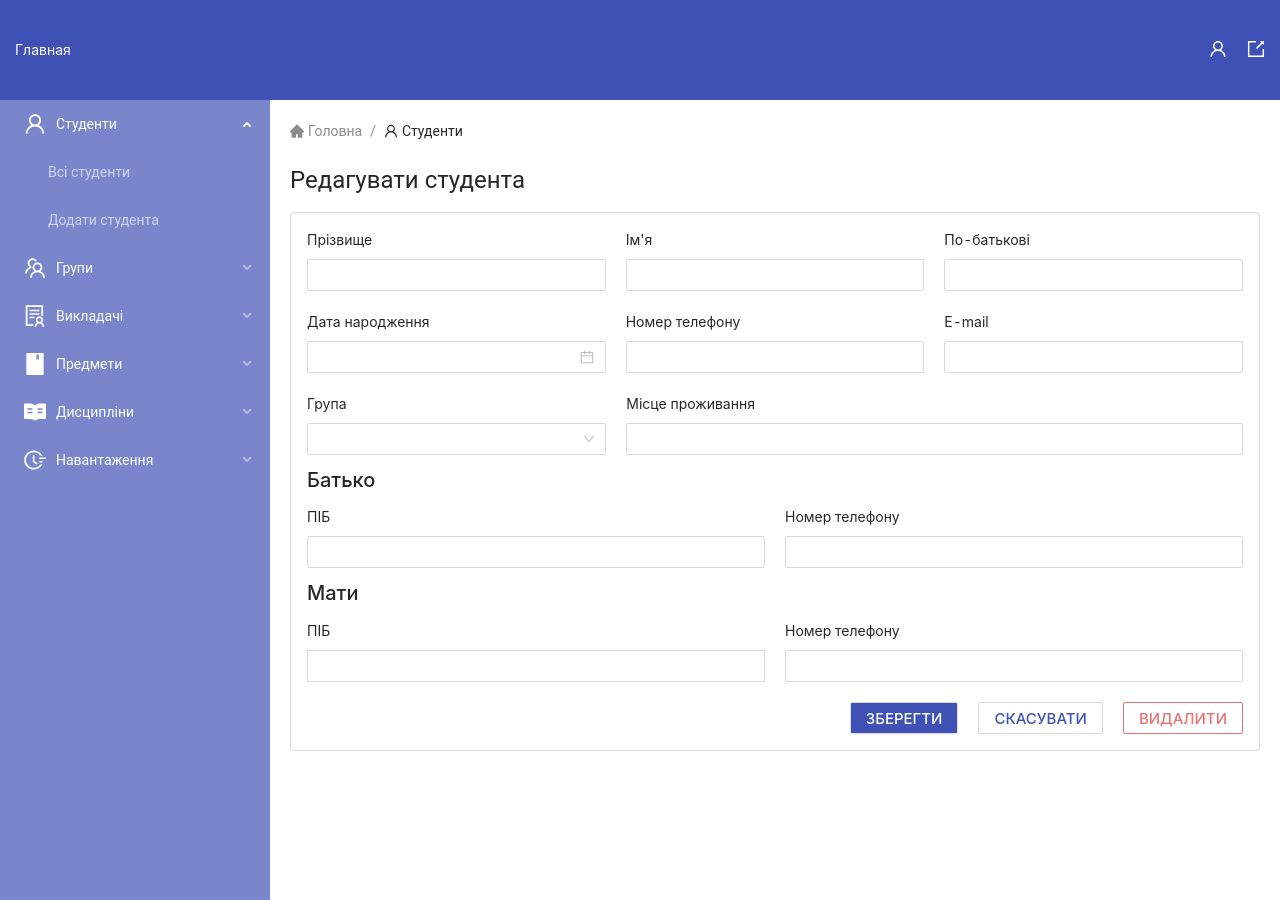
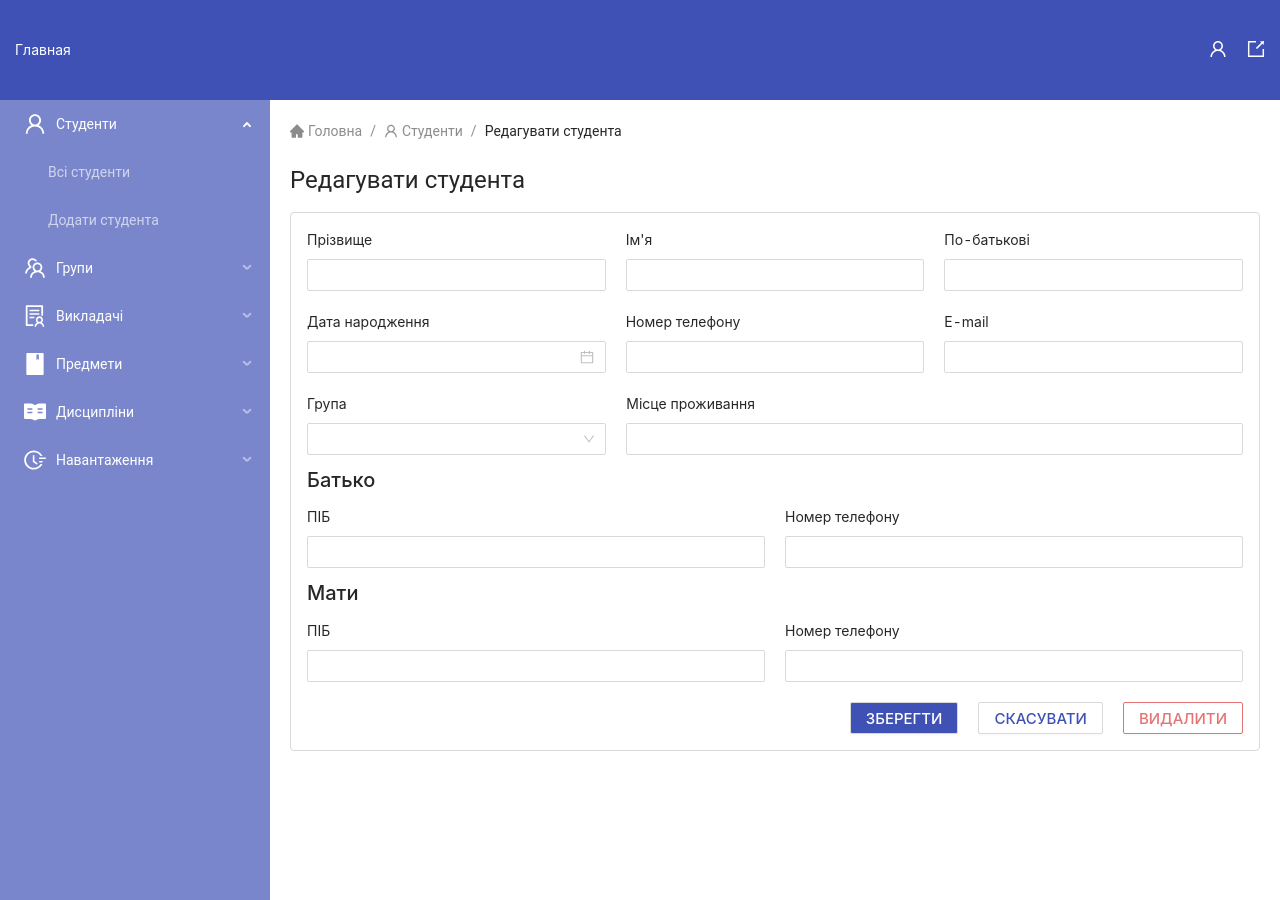
Before and after one commit to LordPozdnyakov/Timetable-for-university-frontend, a React (Create React App) app: page /students/edit-student in a window 1280 px wide. Built offline with nearby package versions, Linux system fonts and the light colour scheme.

Commit message:
change breadcrumbs, refactor

```diff
--- a/src/Components/Breadcrumbs/Breadcrumbs.scss
+++ b/src/Components/Breadcrumbs/Breadcrumbs.scss
@@ -1,3 +1,3 @@
-.breadcrumps {
+.breadcrumbs {
   margin-bottom: 20px !important;
 }
--- a/src/Components/Breadcrumbs/Breadcrumbs.tsx
+++ b/src/Components/Breadcrumbs/Breadcrumbs.tsx
@@ -3,7 +3,8 @@ import {Breadcrumb} from 'antd';
 import {HomeFilled, UserOutlined} from '@ant-design/icons';
 import {useLocation} from 'react-router-dom';
 import IPathnamesProperties from '../../Types/IPathnamesProperties';
-import {checkIfPageIsProfile, createPathnamesArray} from '../../Shared/helpers';
+import {useTypedSelector} from '../../hooks/useTypedSelector';
+import {createPathnamesArray, checkIfPageIsProfile, createBreadcrumpsForUserName} from '../../Utils/helpers/breadcrumbs-helpers';
 import './Breadcrumbs.scss';
 
 const pathnamesProperties: IPathnamesProperties[] = [
@@ -21,6 +22,11 @@ const pathnamesProperties: IPathnamesProperties[] = [
     path: 'add-student',
     title: 'Додати студента',
     icon: null
+  },
+  {
+    path: 'edit-student',
+    title: 'Редагувати студента',
+    icon: null
   }
 ]
 
@@ -28,9 +34,10 @@ const Breadcrumbs = () => {
   const location = useLocation();
   const pathnames: string[] = createPathnamesArray(location.pathname);
   const isProfile: boolean = checkIfPageIsProfile(location.pathname);
+  const {selectedStudent} = useTypedSelector((state) => state.studentsReducer);
 
   return (
-    <Breadcrumb className='breadcrumps'>
+    <Breadcrumb className='breadcrumbs'>
       {
         pathnames.length > 0 ? (
           <Breadcrumb.Item href="/">
@@ -48,8 +55,14 @@ const Breadcrumbs = () => {
         pathnames.map((path: string, index: number) => {
           let pathProperty: IPathnamesProperties | undefined = pathnamesProperties.find((pathProps: IPathnamesProperties) => path === pathProps.path);
           if (!pathProperty && index === pathnames.length - 1 && isProfile) {
-            // console.log('create')
-          //  pathProperty = createBreadcrumpsForUserName(pathnames, path);
+            let fullName: string = '';
+            if (pathnames[0] === 'students') {
+              if (selectedStudent) {
+                const {lastName, firstName, surName} = selectedStudent;
+                fullName = `${lastName} ${firstName} ${surName}`;
+              }
+            }
+            pathProperty = createBreadcrumpsForUserName(pathnames, path, fullName);
           }
           if (!pathProperty) return null;
           const {title, icon} = pathProperty;
--- a/src/Redux/Actions/studentsActions.ts
+++ b/src/Redux/Actions/studentsActions.ts
@@ -22,7 +22,6 @@ export const getStudentById = (id: number) => {
       dispatch(fetchDataAction());
       //TODO: any type
       const response: any = await getStundentByIdAPI(id);
-      console.log(response)
       dispatch(fetchStudentByIdSuccessAction(response));
     } catch (e) {
       dispatch(fetchDataErrorAction(`Помилка при завантаженні: ${(e as Error).message}`));
--- a/src/Shared/helpers.ts
+++ /dev/null
@@ -1,38 +0,0 @@
-import IPathnamesProperties from '../Types/IPathnamesProperties';
-
-export function createPathnamesArray(fullPathname: string): string[] {
-  return fullPathname.split('/').filter((p) => p);
-}
-
-export function checkIfPageIsProfile(fullPathname: string): boolean {
-  const pathnames: string[] = createPathnamesArray(fullPathname);
-  const containsId: boolean = !isNaN(+pathnames[1]);
-  return (pathnames[0] === ('students') || pathnames[0] === ('teachers'))
-    && pathnames.length === 2 && containsId;
-}
-
-/*
-export function findUserNameById(data: IStudentProps[] | null, id: number): string {
-  if (!data) return 'Користувач не знайден';
-  const userName: IStudentProps | undefined = data.find((user: IStudentProps) => id === user.id);
-  if (!userName) return 'Користувач не знайден';
-  return userName.name;
-}
-
-export function createBreadcrumpsForUserName (pathnames: string[], path: string): IPathnamesProperties {
-  let data: IStudentProps[] | null = null;
-  if (pathnames[0] === 'students') {
-    // data = students;
-  } else if (pathnames[0] === 'teachers') {
-    //data = teachers;
-  } else {
-    data = null;
-  }
-  const title: string = findUserNameById(data, +path);
-  return {
-    path,
-    title,
-    icon: null
-  };
-}
-*/
--- /dev/null
+++ b/src/Utils/helpers/breadcrumbs-helpers.ts
@@ -0,0 +1,25 @@
+import IPathnamesProperties from '../../Types/IPathnamesProperties';
+
+export function createPathnamesArray(fullPathname: string): string[] {
+  return fullPathname.split('/').filter((p) => p);
+}
+
+export function checkIfPageIsProfile(fullPathname: string): boolean {
+  const pathnames: string[] = createPathnamesArray(fullPathname);
+  const containsId: boolean = !isNaN(+pathnames[1]);
+  return (pathnames[0] === ('students') || pathnames[0] === ('teachers'))
+    && pathnames.length === 2 && containsId;
+}
+
+export function createBreadcrumpsForUserName (pathnames: string[], path: string, fullName: string): IPathnamesProperties {
+  if (!fullName) return {
+    path,
+    title: 'Користувач не знайден',
+    icon: null
+  };
+  return {
+    path,
+    title: fullName,
+    icon: null
+  };
+}
```
